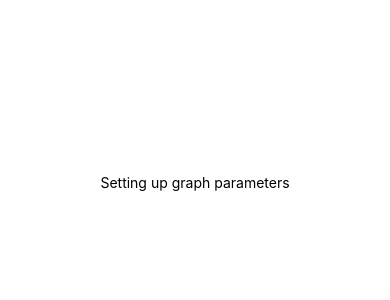
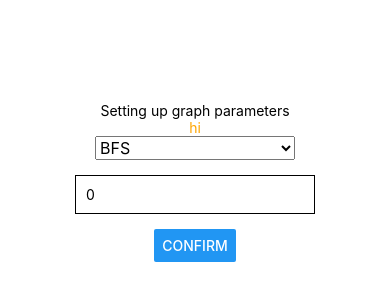
Before and after one commit to khangzxrr/MobileGraphAlgorithm, a React Native app: screen / in a window 390 px wide. Shown: the part 240-540 px from the top of the page. Built offline with nearby package versions, Linux system fonts and the light colour scheme.

Commit message:
Finish basic input

```diff
--- a/App.js
+++ b/App.js
@@ -1,11 +1,49 @@
 import { StatusBar } from 'expo-status-bar';
-import React from 'react';
-import { StyleSheet, Text, View } from 'react-native';
+import React, { useState } from 'react';
+import { StyleSheet, Text, TextInput, View, Picker, Button } from 'react-native';
 
 export default function App() {
+  const [selectedAlgorithm, setSelectedAlgorithm] = useState('bfs');
+
+  const [nodesCount, setNodesCount] = useState('0');
+
+  const [warningText, setWarningText] = useState('hi');
+
+  const onNodesCountInputChanged = (newNodesCount) => {
+    newNodesCount = newNodesCount.replace(/[^0-9]/g, '');
+
+    if (parseInt(newNodesCount) > 49) {
+      console.log('there are too many node');
+      setWarningText('There are too many nodes, display may hard to watch\nlitmit: 50');
+    }else{
+      setWarningText('');
+    }
+
+    setNodesCount(newNodesCount);
+  };
+
+
   return (
     <View style={styles.container}>
       <Text>Setting up graph parameters</Text>
+      <Text style={styles.warning}>{warningText}</Text>
+      <Picker
+        selectedValue={selectedAlgorithm}
+        onValueChange={(itemValue, itemIndex) => setSelectedAlgorithm(itemValue)}
+
+        style={{ width: 200, heigt: 100 }}
+      >
+        <Picker.Item label="BFS" value="bfs"></Picker.Item>
+        <Picker.Item label="DFS" value="dfs"></Picker.Item>
+        <Picker.Item label="Dijkstra" value="dijkstra"></Picker.Item>
+        <Picker.Item label="A*" value="astar"></Picker.Item>
+
+      </Picker>
+
+
+      <TextInput value={nodesCount} onChangeText={onNodesCountInputChanged} style={styles.input} placeholder='Enter how many nodes here' keyboardType='numeric' />
+
+      <Button title='Confirm' />
       <StatusBar style="auto" />
     </View>
   );
@@ -18,4 +56,12 @@ const styles = StyleSheet.create({
     alignItems: 'center',
     justifyContent: 'center',
   },
+  warning: {
+    color: 'orange'
+  },
+  input: {
+    borderWidth: 1,
+    padding: 10,
+    margin: 15
+  }
 });
```
